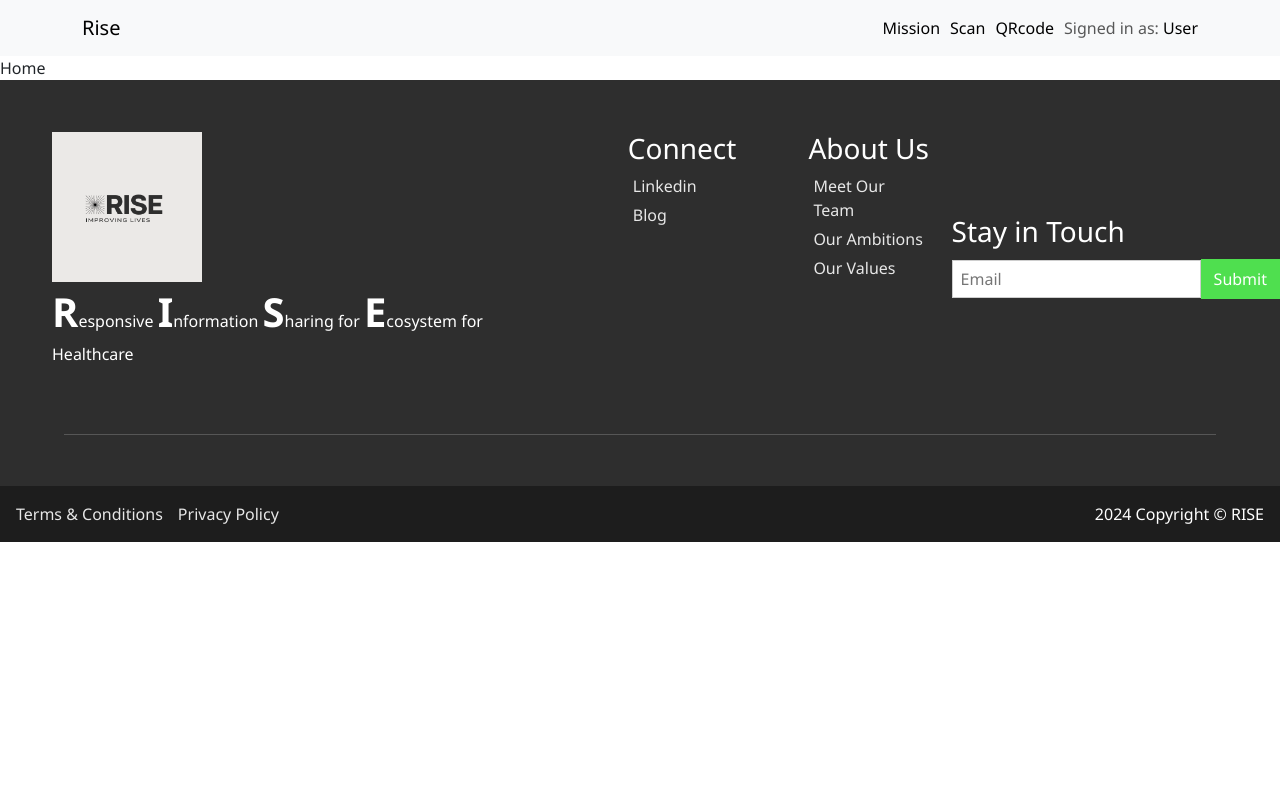
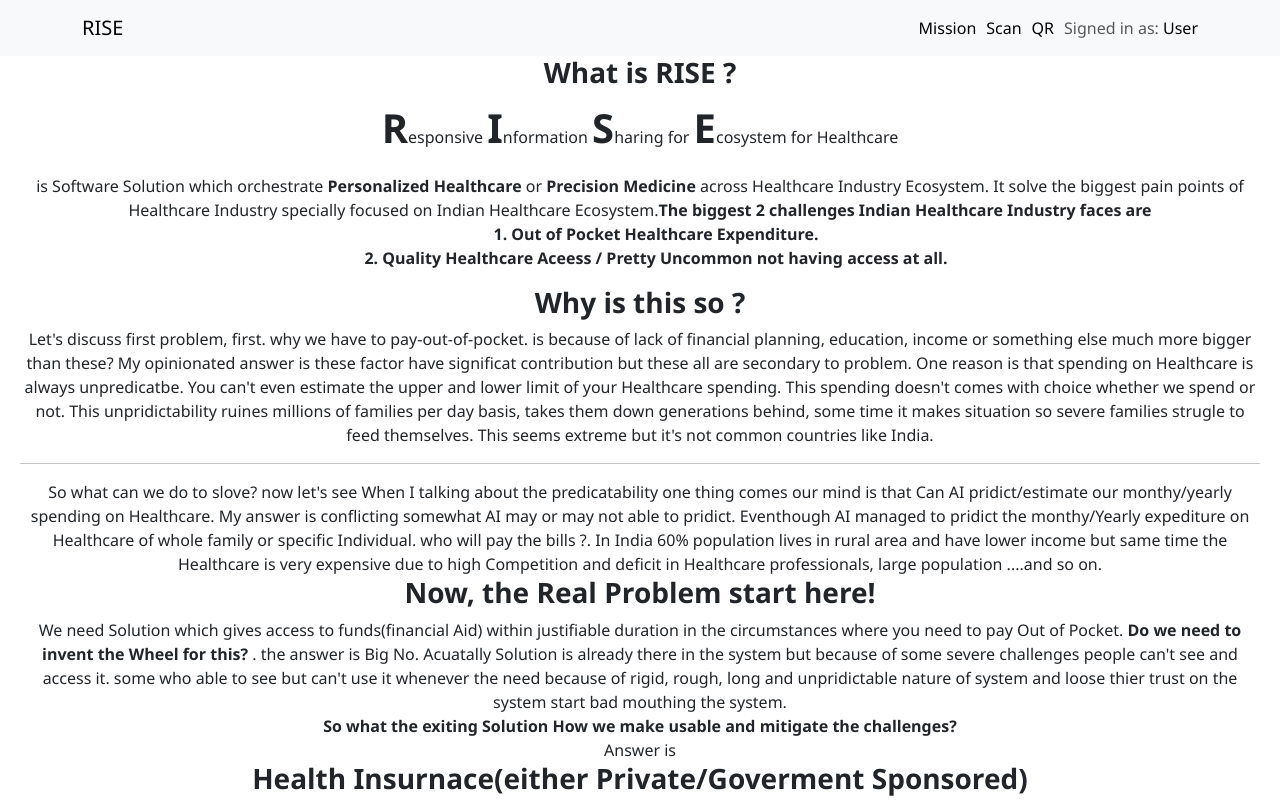
Before and after one commit to grv0563/rise, a React (Create React App) app: page /home in a window 1280 px wide. Shown: the top 800 px of the page. Built offline with nearby package versions, Linux system fonts and the light colour scheme.

Commit message:
Home page content added

```diff
--- a/src/components/NavigationBar.js
+++ b/src/components/NavigationBar.js
@@ -6,7 +6,7 @@ function NavigationBar() {
   return (
     <Navbar className="bg-body-tertiary">
       <Container>
-        <Navbar.Brand href="/home">Rise</Navbar.Brand>
+        <Navbar.Brand href="/home">RISE</Navbar.Brand>
         <Navbar.Toggle />
         <Navbar.Collapse className="justify-content-end">
           <Navbar.Text>
@@ -21,7 +21,7 @@ function NavigationBar() {
           </Navbar.Text>
           <Navbar.Text>
             <a className="navbar-qrcode" href="/qrcode">
-              QRcode
+              QR
             </a>
           </Navbar.Text>
           <Navbar.Text>
--- a/src/pages/home/Home.css
+++ b/src/pages/home/Home.css
@@ -0,0 +1,16 @@
+.home-container{
+    text-align: center;
+}
+.main-area{
+    justify-content:space-around;
+    margin-left: 20px;
+    margin-right: 20px;
+}
+.main-area img{
+   width: 100%;
+   height: 100%;
+   border: 5px;
+   border-radius: 2px;
+
+
+}
--- a/src/pages/home/Home.js
+++ b/src/pages/home/Home.js
@@ -1,14 +1,101 @@
-import React from 'react'
-import Navbar from '../../components/NavigationBar';
-import Footer from '../../components/Footer';
+import React from "react";
+import "./Home.css";
+import Navbar from "../../components/NavigationBar";
+import Footer from "../../components/Footer";
+import HealthcareOverview from '../../assets/Healthcare.png'
 function Home() {
   return (
-    <div className='home-container'>
-        <Navbar/>
-      Home
-      <Footer/>
+    <div className="home-container">
+      <div className="home-header">
+        <Navbar />
+      </div>
+      <div className="main-area">
+        <h3>
+          {" "}
+          <b>What is RISE ?</b>
+        </h3>
+        <p>
+          <b style={{ fontSize: "40px" }}>R</b>esponsive{" "}
+          <b style={{ fontSize: "40px" }}>I</b>nformation{" "}
+          <b style={{ fontSize: "40px" }}>S</b>haring for{" "}
+          <b style={{ fontSize: "40px" }}>E</b>cosystem for Healthcare
+        </p>
+        <p>
+          is Software Solution which orchestrate <b>Personalized Healthcare </b>
+          or <b>Precision Medicine</b> across Healthcare Industry Ecosystem. It
+          solve the biggest pain points of Healthcare Industry specially focused
+          on Indian Healthcare Ecosystem.
+          <b>The biggest 2 challenges Indian Healthcare Industry faces are</b>
+          <ul>
+            <li>
+              <b>1. Out of Pocket Healthcare Expenditure.</b>
+            </li>
+            <li>
+              <b>
+                2. Quality Healthcare Aceess / Pretty Uncommon not having access
+                at all.
+              </b>
+            </li>
+          </ul>
+        </p>
+        <h3>
+          {" "}
+          <b>Why is this so ?</b>
+        </h3>
+        <p>
+          Let's discuss first problem, first. why we have to pay-out-of-pocket.
+          is because of lack of financial planning, education, income or
+          something else much more bigger than these? My opinionated answer is
+          these factor have significat contribution but these all are secondary
+          to problem. One reason is that spending on Healthcare is always
+          unpredicatbe. You can't even estimate the upper and lower limit of
+          your Healthcare spending. This spending doesn't comes with choice
+          whether we spend or not. This unpridictability ruines millions of
+          families per day basis, takes them down generations behind, some time
+          it makes situation so severe families strugle to feed themselves. This
+          seems extreme but it's not common countries like India. <hr></hr> So
+          what can we do to slove? now let's see When I talking about the
+          predicatability one thing comes our mind is that Can AI
+          pridict/estimate our monthy/yearly spending on Healthcare. My answer
+          is conflicting somewhat AI may or may not able to pridict. Eventhough
+          AI managed to pridict the monthy/Yearly expediture on Healthcare of
+          whole family or specific Individual. who will pay the bills ?. In
+          India 60% population lives in rural area and have lower income but
+          same time the Healthcare is very expensive due to high Competition and
+          deficit in Healthcare professionals, large population ....and so on.
+          <h3>
+            {" "}
+            <b>Now, the Real Problem start here!</b>
+          </h3>
+          We need Solution which gives access to funds(financial Aid) within
+          justifiable duration in the circumstances where you need to pay Out of
+          Pocket. <b>Do we need to invent the Wheel for this? </b>. the answer
+          is Big No. Acuatally Solution is already there in the system but
+          because of some severe challenges people can't see and access it. some
+          who able to see but can't use it whenever the need because of rigid,
+          rough, long and unpridictable nature of system and loose thier trust
+          on the system start bad mouthing the system.
+          <br></br>
+          <b>
+            So what the exiting Solution How we make usable and mitigate the
+            challenges?
+          </b>
+          <br></br>
+          Answer is <h3><b>Health Insurnace(either Private/Goverment Sponsored)</b></h3>
+          but what .. wh.. what Health Insurnace 🤔. I can understand your emotions 😊. Let me
+          make my point. To do so allow me to give you quick 64000 fit picture of Healthcare Industry and it's
+          actors. Each actor have to maximize profit and fight for Competition. Each actor incentivize
+          other to fight for Competition and maximize profit. These market forces create tension between
+          patient and other actors. Let's visualize-
+
+
+        </p>
+        <img src={HealthcareOverview} alt="Healthcare industry Overview"/>
+      </div>
+
+      <Footer />
     </div>
-  )
+  );
 }
 
-export default Home
+export default Home;
```
Also changed, not shown: src/assets/Healthcare.png (added), src/assets/Healthcare.svg (added).
